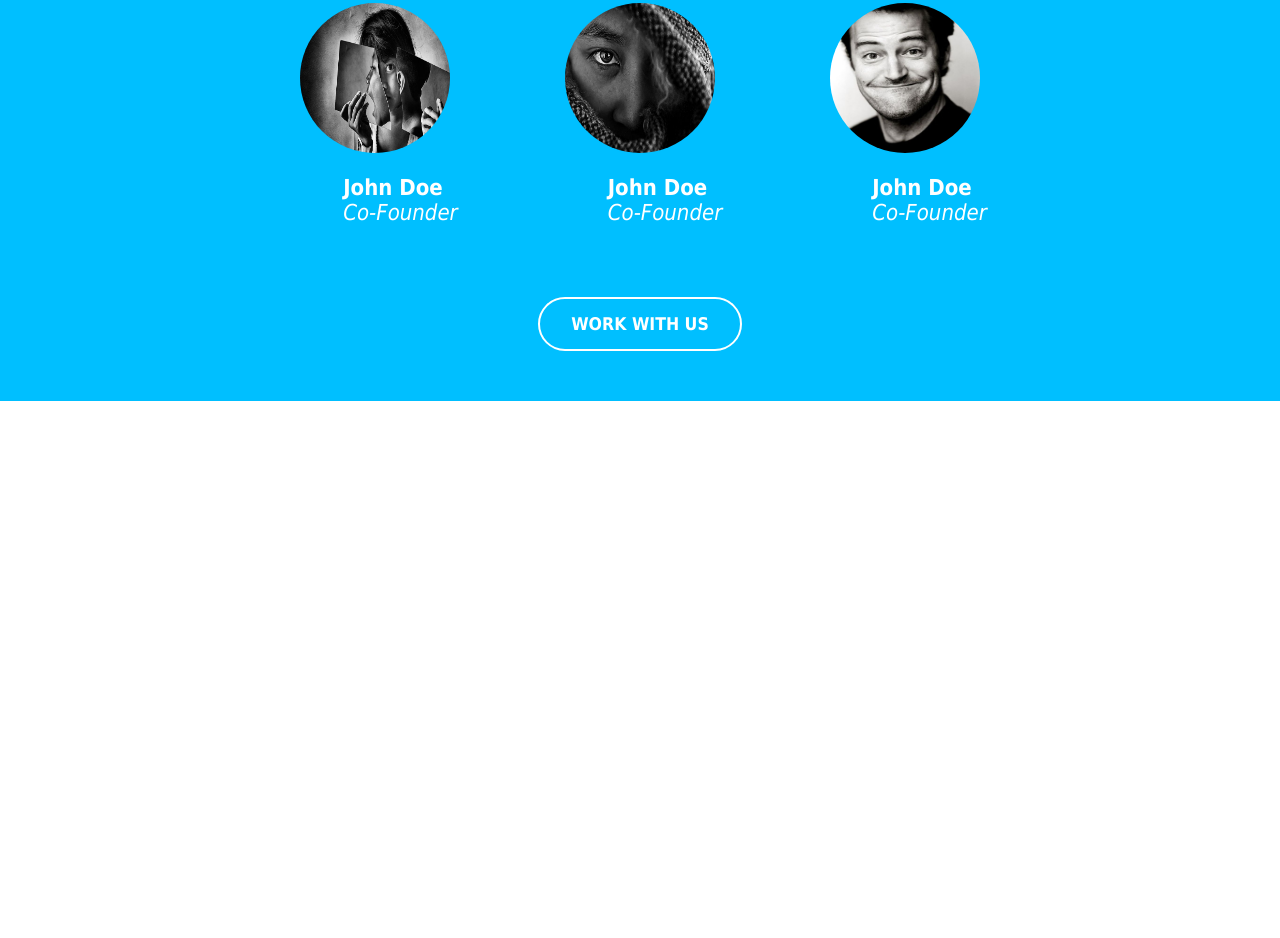
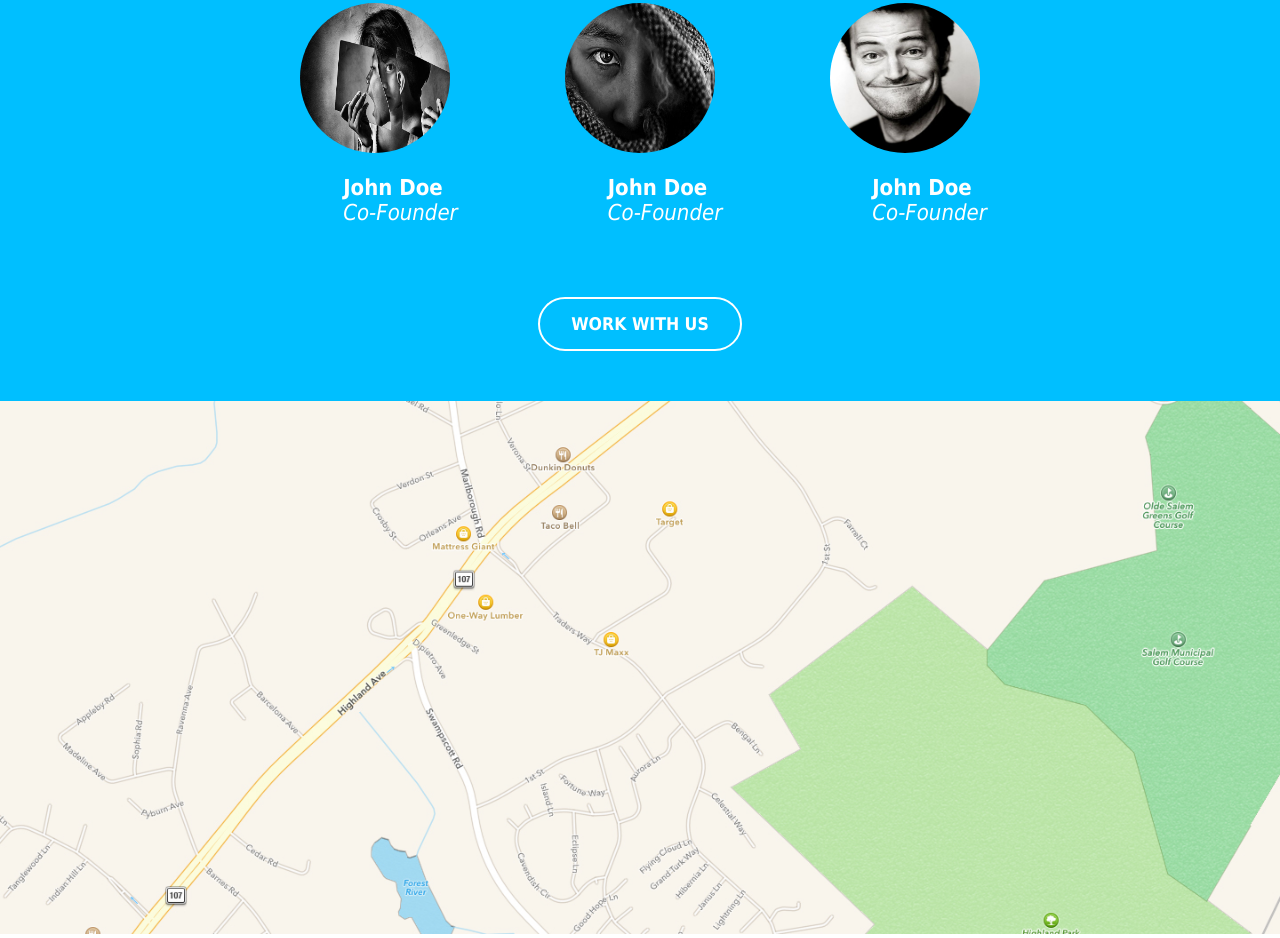
Before and after one commit to Kiril99/Phot, a plain HTML site: page index.html in a window 1280 px wide. Shown: the part 1222-2160 px from the top of the page. Before the commit the page ends 1623 px from the top, so only its background shows below. Drawn offline with Linux system fonts and the light colour scheme.

Commit message:
first commit

```diff
--- a/css/style.css
+++ b/css/style.css
@@ -180,3 +180,10 @@ li a:hover{
 
 		}
 	}
+
+.Map{
+	width: 100%;
+}
+.Map img{
+	width: 100%;
+}
--- a/index.html
+++ b/index.html
@@ -21,7 +21,7 @@
 	</nav>
 	</header>
 	<div class="back1">
-		<h1>&#10030; Our Mission &#10030;</h1>
+		<h1><small>&#9733;</small> Our Mission <small>&#9733;</small></h1>
 		<p>Lorem ipsum dolor sit amet, consectetur adipisicing elit. Fugit perferendis aliquid ipsum minus placeat temporibus quidem minima repellendus dolore.</br> Tempora vero commodi eos nisi eius eveniet accusantium aperiam, laudantium ipsum?</p>
 	</div>
 	<div class="whiteBox">
@@ -51,6 +51,12 @@
 			</div>
 
 	</div>
+	<div class="Map">
+		<img src="img/Map.jpg" alt="text">
+
+	<map name="map">
+	</map>
+	</div>
 </body>
 
 </html>
```
Also changed, not shown: img/Map.jpg (added).
